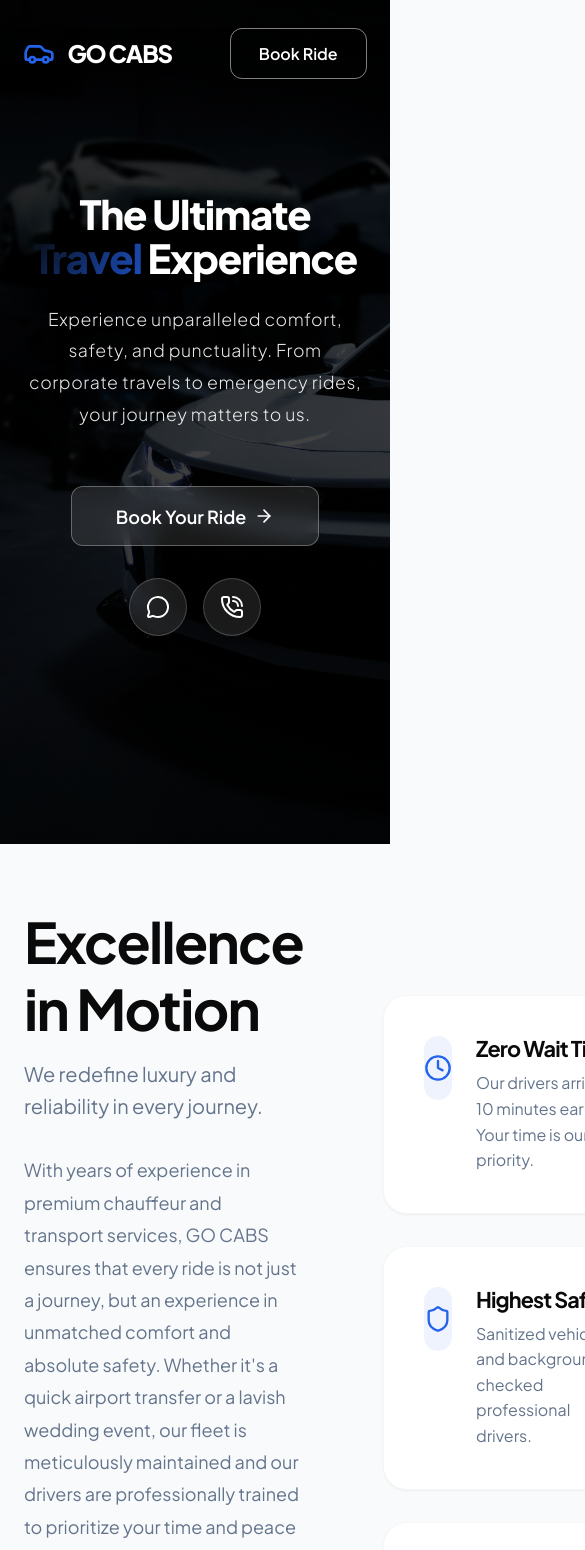
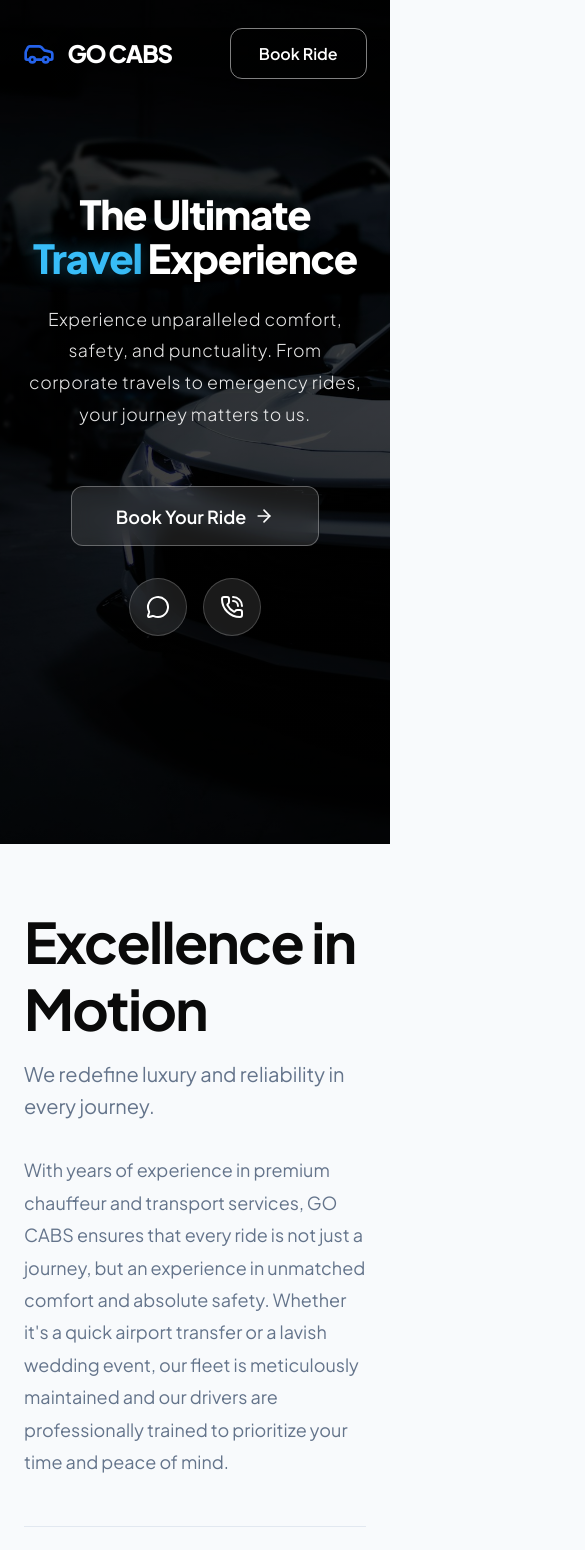
Before and after one commit to ragul-genz/travels, a React app in the folder drive-mat-main/frontend/: page / in a window 390 px wide. Shown: the top 1550 px of the page, 585 px wide, since content can reach past the window. Built offline with nearby package versions, Linux system fonts and the light colour scheme; the HTML template or start-up script is replaced by a standard one.

Commit message:
Fix mobile CSS specificity and overflow

```diff
--- a/drive-mat-main/frontend/src/index.css
+++ b/drive-mat-main/frontend/src/index.css
@@ -27,6 +27,7 @@
 
 html {
   scroll-behavior: smooth;
+  overflow-x: hidden;
 }
 
 body {
@@ -35,6 +36,7 @@ body {
   color: var(--text-main);
   line-height: 1.6;
   -webkit-font-smoothing: antialiased;
+  overflow-x: hidden;
 }
 
 h1, h2, h3, h4, h5, h6 {
@@ -290,8 +292,9 @@ h1, h2, h3, h4, h5, h6 {
   text-shadow: 0 10px 30px rgba(0,0,0,0.5);
 }
 
-.hero-title span {
-  color: #38BDF8; /* Slightly brighter blue for dark bg */
+.hero-title .hero-highlight {
+  color: #38BDF8;
+  text-shadow: 0 0 20px rgba(56, 189, 248, 0.4);
 }
 
 .hero-subtitle {
@@ -932,8 +935,9 @@ td { padding: 1rem 1.25rem; border-bottom: 1px solid var(--border); vertical-ali
 
   /* Modals */
   .modal-content, .receipt-modal {
-    width: 90%;
-    margin: 0 1rem;
+    width: 100%;
+    max-width: 90%;
+    margin: 0 auto;
     max-height: 90vh;
     overflow-y: auto;
   }
@@ -980,7 +984,7 @@ td { padding: 1rem 1.25rem; border-bottom: 1px solid var(--border); vertical-ali
   .section {
     padding: 4rem 1.5rem;
   }
-  .about-content, .services-wrapper, .footer-grid {
+  .about-section .about-content, .services-wrapper, .footer-grid {
     grid-template-columns: 1fr;
     gap: 3rem;
   }
--- a/drive-mat-main/frontend/src/pages/LandingPage.jsx
+++ b/drive-mat-main/frontend/src/pages/LandingPage.jsx
@@ -63,7 +63,7 @@ const LandingPage = () => {
           variants={staggerContainer}
         >
           <motion.h1 variants={fadeUp} className="hero-title">
-            The Ultimate <span className="text-gradient">Travel</span> Experience
+            The Ultimate <span className="hero-highlight">Travel</span> Experience
           </motion.h1>
           <motion.p variants={fadeUp} className="hero-subtitle">
             Experience unparalleled comfort, safety, and punctuality. From corporate travels to emergency rides, your journey matters to us.
```
